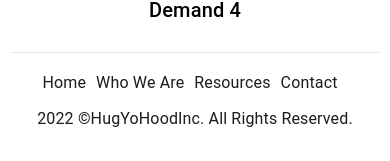
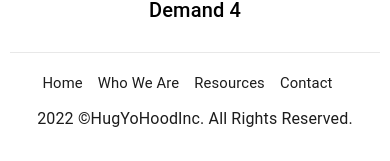
Before and after one commit to Kansas-City-Homeless-Union/Kansas-City-Homeless-Union.github.io, a React (Create React App) app: page / in a window 390 px wide. Shown: the part 578-739 px from the top of the page. Built offline with nearby package versions, Linux system fonts and the light colour scheme.

Commit message:
footer adjustment

```diff
--- a/src/components/Footer/Footer.tsx
+++ b/src/components/Footer/Footer.tsx
@@ -2,9 +2,12 @@ import "./footer.css";
 import { Typography } from "@mui/material";
 import { Link } from "react-router-dom";
 
+const breakpoint = 500;
+
 const Footer = () => {
   const linkStyle = {
-    marginRight: window.innerWidth < 500 ? 10 : 25,
+    marginRight: window.innerWidth < breakpoint ? 15 : 25,
+    fontSize: window.innerWidth < breakpoint ? ".925rem" : "1rem",
     color: "#1c1c1c",
     textDecoration: "none",
   };
```
